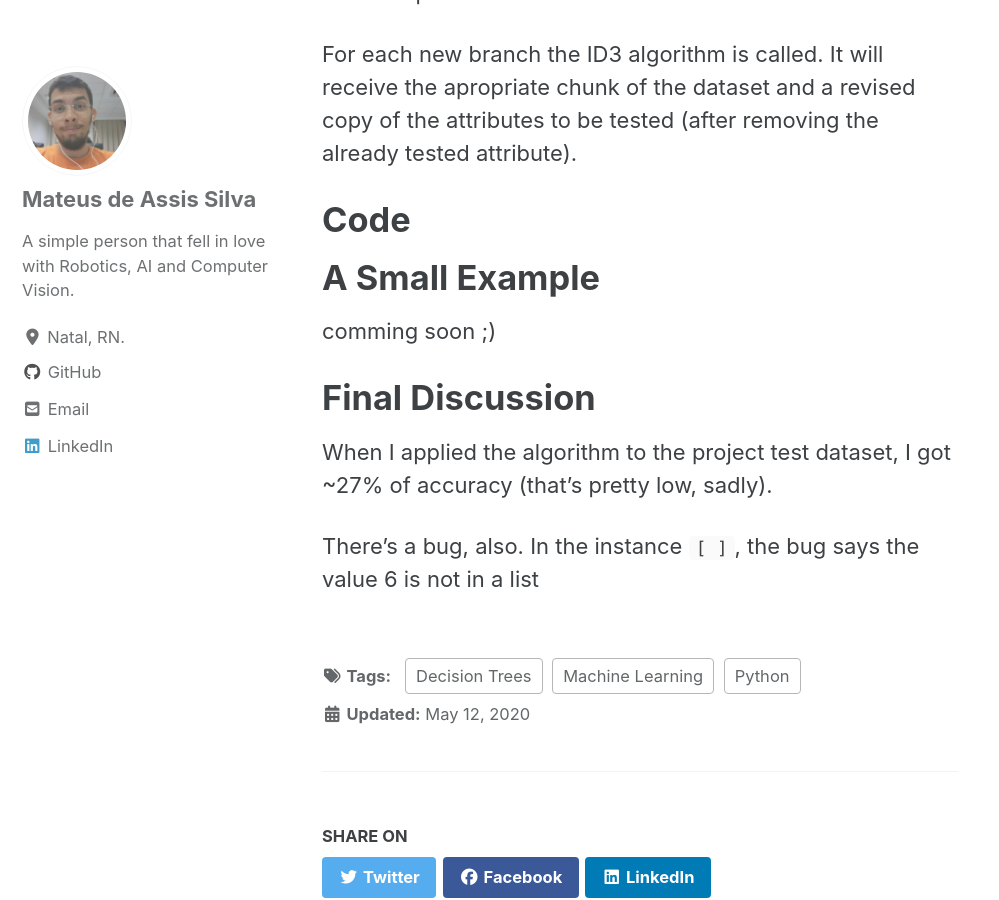
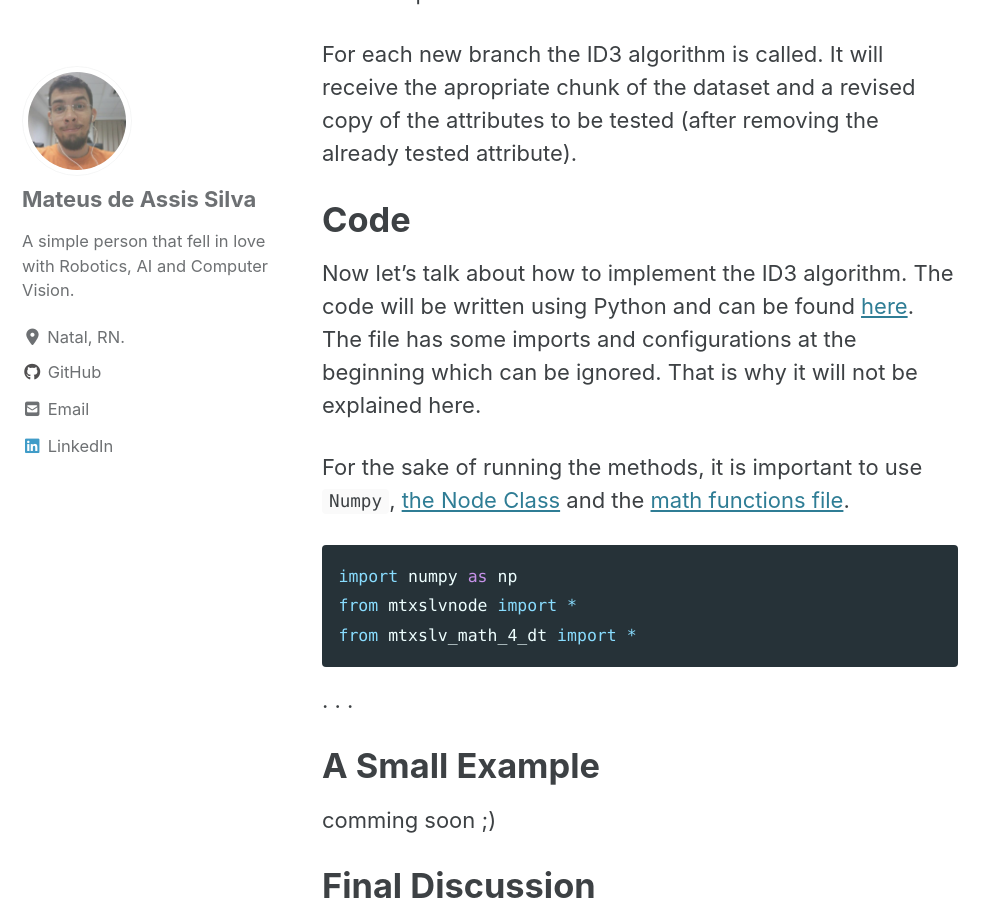
Before and after one commit to mtxslv/mtxslv.github.io, a Jekyll site: the page built from _posts/2020-05-12-id3_part_3.md, in a window 1280 px wide and 900 px high, scrolled down 4301 px. Shown: the whole window, without its empty margins (0-999 px from the left). Built offline with Jekyll 4.4.1, drawn with Linux system fonts in a browser that asks for light colours; cached includes are drawn as plain includes; nearby versions of some CDN libraries.

Commit message:
code explanation begins

````diff
--- a/_posts/2020-05-12-id3_part_3.md
+++ b/_posts/2020-05-12-id3_part_3.md
@@ -61,6 +61,22 @@ For each new branch the ID3 algorithm is called. It will receive the apropriate
 
 # Code
 
+Now let's talk about how to implement the ID3 algorithm. The code will be written using Python and can be found [here](https://github.com/mtxslv/StudyingMachineLearning/blob/master/PaulGAllenSchool/DecisionTrees/codes/mtxslvdecisiontrees.py). The file has some imports and configurations at the beginning which can be ignored. That is why it will not be explained here.
+
+For the sake of running the methods, it is important to use ```Numpy```, [the Node Class](https://github.com/mtxslv/StudyingMachineLearning/blob/master/PaulGAllenSchool/DecisionTrees/codes/mtxslvnode.py) and the [math functions file](https://github.com/mtxslv/StudyingMachineLearning/blob/master/PaulGAllenSchool/DecisionTrees/codes/mtxslv_math_4_dt.py).
+
+{% raw %}
+```python
+import numpy as np
+from mtxslvnode import *
+from mtxslv_math_4_dt import *
+```
+{% endraw %}
+
+.
+.
+.
+
 # A Small Example
 
 comming soon ;)
````
